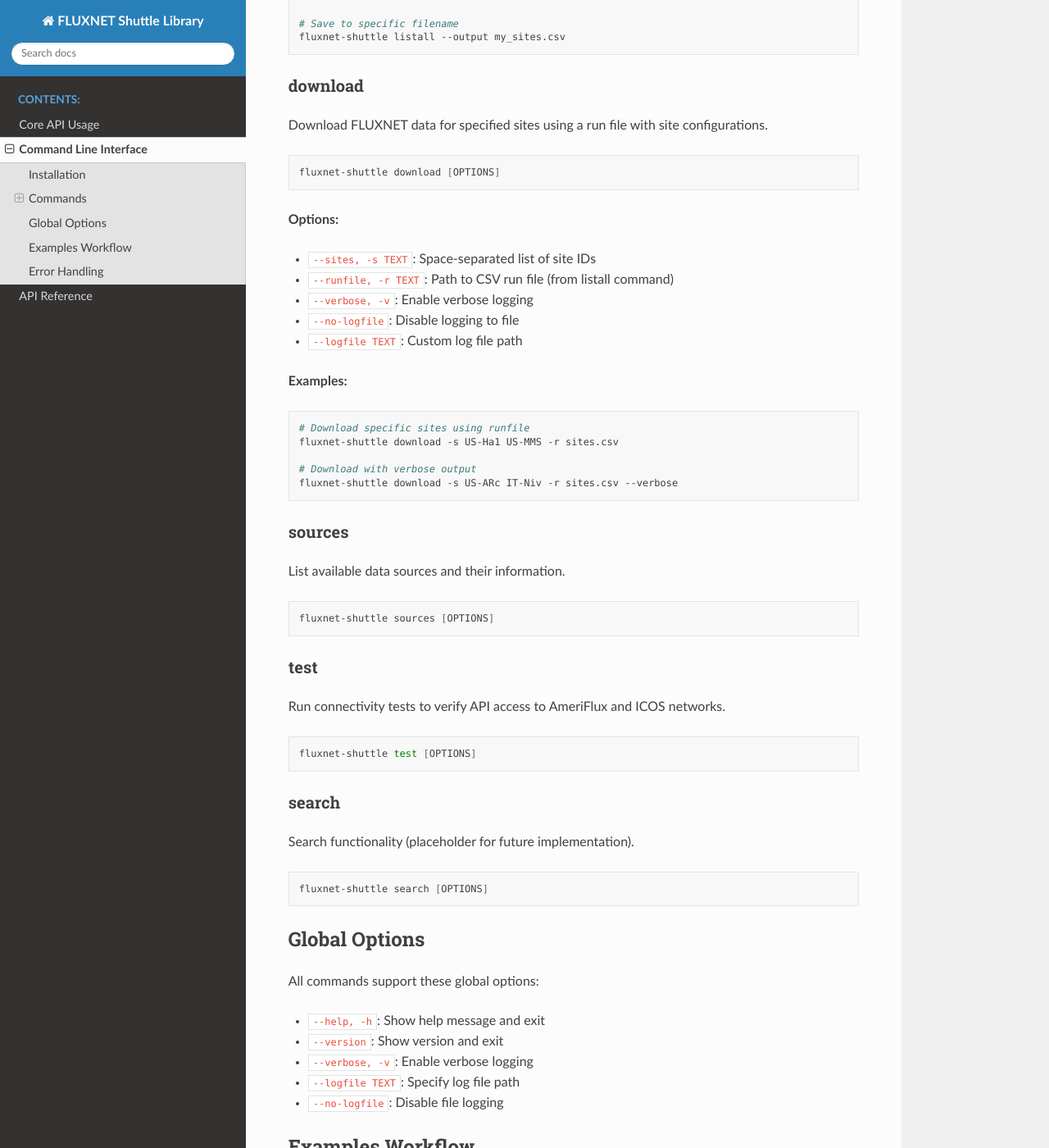
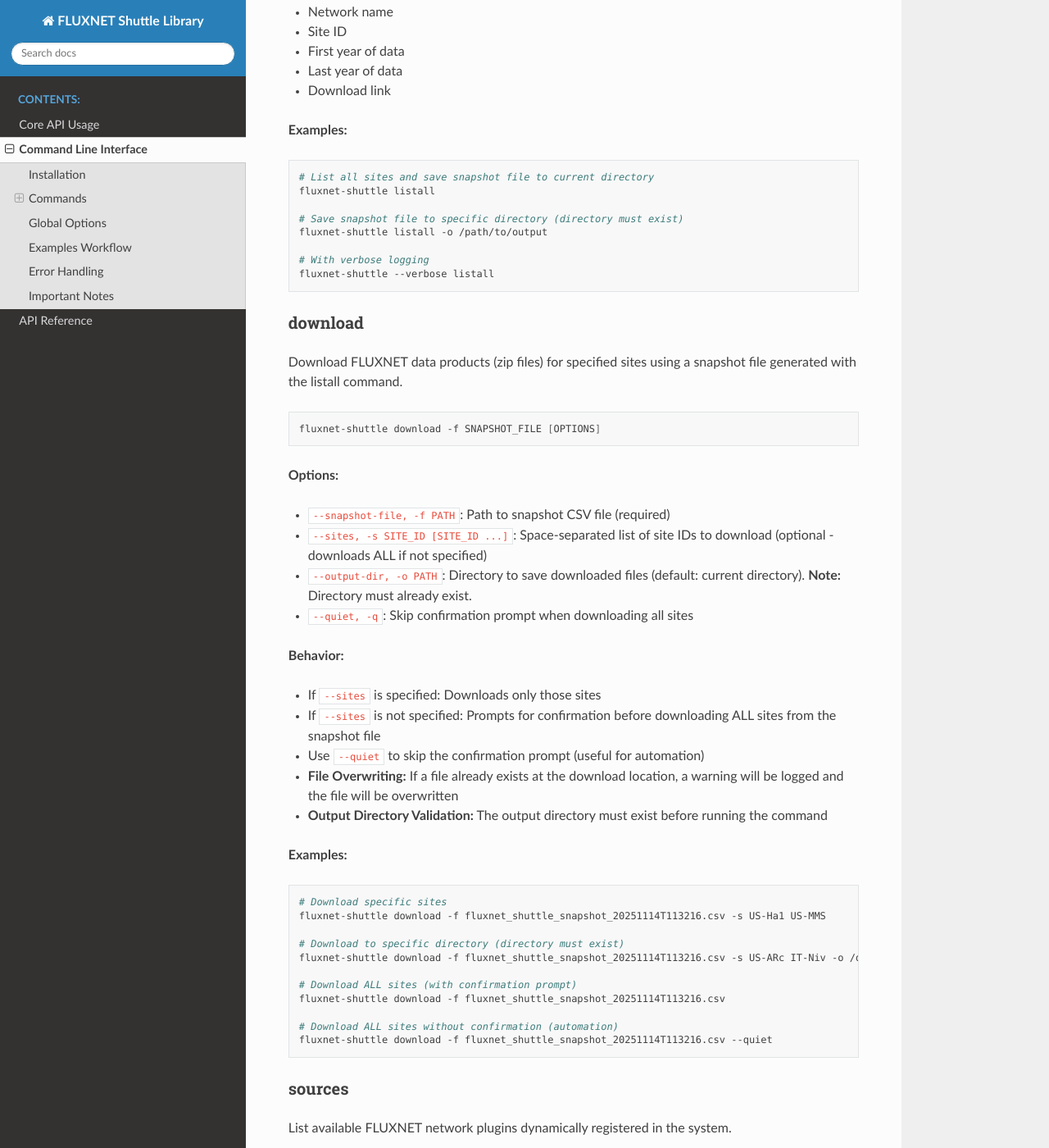
Before and after one commit to fluxnet/shuttle, a Sphinx documentation site: the page built from docs/cli.rst, in a window 1280 px wide and 1400 px high, scrolled down 904 px. Shown: the whole window at 82% size. Built offline with Sphinx 7.4.7 and the Read the Docs theme 3.1.0, drawn with Linux system fonts in a browser that asks for light colours; some of the changed text lies outside the part shown.

Commit message:
feat(cli): implement CLI MVP improvements for issue #15
Refactors the command-line interface with modern argparse subparsers and
adds critical features for better usability and automation.

Breaking Changes:
- Renamed --runfile/-r to --snapshot-file/-f for clarity
- Changed snapshot filename from data_availability_* to fluxnet_shuttle_snapshot_*
- Removed deprecated 'search' command

New Features:
- Added -o, --output-dir parameter to listall and download commands
- Added --quiet/-q flag to skip confirmation when downloading all sites
- Implemented confirmation prompt when downloading all sites (unless --quiet used)
- Added dynamic sources command using plugin registry
- Fixed --version to display actual package version
- Each command now has dedicated help via subparsers

CLI Changes:
- Migrated from single positional command to argparse subparsers
- listall: Added -o/--output-dir for specifying output directory
- download: Changed -r/--runfile to -f/--snapshot-file (required)
- download: Made -s/--sites optional (downloads ALL if omitted)
- download: Added -o/--output-dir for downloaded files
- download: Added --quiet/-q to skip download-all confirmation
- sources: Now dynamically queries plugin registry
- Removed: search command (deprecated)

API Changes:
- download() function now accepts optional site_ids parameter
- When site_ids is None/empty, downloads all sites from snapshot file
- Removed undocumented space-separated sites in single string handling

Implementation:
- Updated main.py with complete subparser refactor
- Updated shuttle.py to support output_dir in listall() and download()
- Added directory creation and write permission validation
- Version now uses importlib.metadata for dynamic version display

Documentation:
- Updated docs/cli.rst with complete new command syntax
- Updated docs/index.rst with current examples
- Updated README.md with new CLI options and examples
- Added workflow examples showing confirmation and --quiet usage
- Changed generic "snapshot.csv" references to timestamped format

Resolves #15

```diff
--- a/docs/cli.rst
+++ b/docs/cli.rst
@@ -19,7 +19,7 @@
 listall
 ~~~~~~~
 
-List all available FLUXNET datasets from AmeriFlux and ICOS networks.
+List all available FLUXNET datasets from AmeriFlux and ICOS networks. Creates a snapshot CSV file containing available site metadata and download links. The timestamp of the request is included in the filename.
 
 .. code-block:: bash
 
@@ -27,74 +27,92 @@
 
 **Options:**
 
-- ``--output, -o TEXT``: Output CSV filename (default: timestamped)
-- ``--verbose, -v``: Enable verbose logging
-- ``--no-logfile``: Disable logging to file
-- ``--logfile TEXT``: Custom log file path
+- ``--output-dir, -o PATH``: Directory to save the snapshot file (default: current directory). **Note:** Directory must already exist.
+
+**Output:**
+
+Creates a file named ``fluxnet_shuttle_snapshot_YYYYMMDDTHHMMSS.csv`` containing:
+
+- Network name
+- Site ID
+- First year of data
+- Last year of data
+- Download link
 
 **Examples:**
 
 .. code-block:: bash
 
-    # List all sites and save to timestamped CSV
-    fluxnet-shuttle listall --verbose
+    # List all sites and save snapshot file to current directory
+    fluxnet-shuttle listall
 
-    # Save to specific filename
-    fluxnet-shuttle listall --output my_sites.csv
+    # Save snapshot file to specific directory (directory must exist)
+    fluxnet-shuttle listall -o /path/to/output
+
+    # With verbose logging
+    fluxnet-shuttle --verbose listall
 
 download
 ~~~~~~~~
 
-Download FLUXNET data for specified sites using a run file with site configurations.
+Download FLUXNET data products (zip files) for specified sites using a snapshot file generated with the listall command.
 
 .. code-block:: bash
 
-    fluxnet-shuttle download [OPTIONS]
+    fluxnet-shuttle download -f SNAPSHOT_FILE [OPTIONS]
 
 **Options:**
 
-- ``--sites, -s TEXT``: Space-separated list of site IDs
-- ``--runfile, -r TEXT``: Path to CSV run file (from listall command)
-- ``--verbose, -v``: Enable verbose logging
-- ``--no-logfile``: Disable logging to file
-- ``--logfile TEXT``: Custom log file path
+- ``--snapshot-file, -f PATH``: Path to snapshot CSV file (required)
+- ``--sites, -s SITE_ID [SITE_ID ...]``: Space-separated list of site IDs to download (optional - downloads ALL if not specified)
+- ``--output-dir, -o PATH``: Directory to save downloaded files (default: current directory). **Note:** Directory must already exist.
+- ``--quiet, -q``: Skip confirmation prompt when downloading all sites
+
+**Behavior:**
+
+- If ``--sites`` is specified: Downloads only those sites
+- If ``--sites`` is not specified: Prompts for confirmation before downloading ALL sites from the snapshot file
+- Use ``--quiet`` to skip the confirmation prompt (useful for automation)
+- **File Overwriting:** If a file already exists at the download location, a warning will be logged and the file will be overwritten
+- **Output Directory Validation:** The output directory must exist before running the command
 
 **Examples:**
 
 .. code-block:: bash
 
-    # Download specific sites using runfile
-    fluxnet-shuttle download -s US-Ha1 US-MMS -r sites.csv
+    # Download specific sites
+    fluxnet-shuttle download -f fluxnet_shuttle_snapshot_20251114T113216.csv -s US-Ha1 US-MMS
 
-    # Download with verbose output
-    fluxnet-shuttle download -s US-ARc IT-Niv -r sites.csv --verbose
+    # Download to specific directory (directory must exist)
+    fluxnet-shuttle download -f fluxnet_shuttle_snapshot_20251114T113216.csv -s US-ARc IT-Niv -o /data/fluxnet
+
+    # Download ALL sites (with confirmation prompt)
+    fluxnet-shuttle download -f fluxnet_shuttle_snapshot_20251114T113216.csv
+
+    # Download ALL sites without confirmation (automation)
+    fluxnet-shuttle download -f fluxnet_shuttle_snapshot_20251114T113216.csv --quiet
 
 sources
 ~~~~~~~
 
-List available data sources and their information.
+List available FLUXNET network plugins dynamically registered in the system.
 
 .. code-block:: bash
 
-    fluxnet-shuttle sources [OPTIONS]
+    fluxnet-shuttle sources
 
-test
-~~~~
+**Output:**
 
-Run connectivity tests to verify API access to AmeriFlux and ICOS networks.
+Displays all registered network plugins with their display names and identifiers.
+
+**Example:**
 
 .. code-block:: bash
 
-    fluxnet-shuttle test [OPTIONS]
-
-search
-~~~~~~
-
-Search functionality (placeholder for future implementation).
-
-.. code-block:: bash
-
-    fluxnet-shuttle search [OPTIONS]
+    fluxnet-shuttle sources
+    # Output:
+    #   - AmeriFlux (ameriflux)
+    #   - ICOS (icos)
 
 Global Options
 --------------
@@ -114,20 +132,34 @@
 
 .. code-block:: bash
 
-    # Step 1: Discover available data
-    fluxnet-shuttle listall --verbose
+    # Step 1: Check available network plugins
+    fluxnet-shuttle sources
 
-    # Step 2: Review the CSV file (external step)
-    # Open sites.csv and identify sites of interest
+    # Step 2: Create directories for snapshots and downloads
+    mkdir /data/snapshots /data/fluxnet
 
-    # Step 3: Download specific sites
+    # Step 3: Discover available data and create snapshot
+    fluxnet-shuttle --verbose listall -o /data/snapshots
+
+    # Step 4: Review the snapshot file (external step)
+    # Open fluxnet_shuttle_snapshot_YYYYMMDDTHHMMSS.csv and identify sites of interest
+
+    # Step 5: Download specific sites
+    fluxnet-shuttle --verbose download \
+      -f /data/snapshots/fluxnet_shuttle_snapshot_YYYYMMDDTHHMMSS.csv \
+      -s US-ARc IT-Niv DE-Tha \
+      -o /data/fluxnet
+
+    # Alternative: Download all sites (with confirmation)
     fluxnet-shuttle download \
-      -r data_availability_YYYYMMDDTHHMMSS.csv  \
-      -s US-ARc IT-Niv DE-Tha \
-      --verbose
+      -f /data/snapshots/fluxnet_shuttle_snapshot_YYYYMMDDTHHMMSS.csv \
+      -o /data/fluxnet
 
-    # Step 4: Test connectivity if needed
-    fluxnet-shuttle test --verbose
+    # Alternative: Download all sites without confirmation (automation)
+    fluxnet-shuttle download \
+      -f /data/snapshots/fluxnet_shuttle_snapshot_YYYYMMDDTHHMMSS.csv \
+      -o /data/fluxnet \
+      --quiet
 
 Error Handling
 --------------
@@ -139,5 +171,25 @@
 - Network connectivity problems
 - File not found errors
 - Invalid CSV format
+- Output directory does not exist
+- Output directory is not writable
+- Output path is a file instead of a directory
 
 All errors are logged and return appropriate exit codes for use in scripts.
+
+Important Notes
+---------------
+
+**Output Directory Requirements:**
+
+- The output directory specified with ``-o`` or ``--output-dir`` must already exist
+- The CLI will **not** automatically create directories
+- Users must create directories before running commands
+- If the output directory does not exist, the command will fail with an error message
+
+**File Overwriting:**
+
+- When downloading files, if a file with the same name already exists, it will be overwritten
+- A warning message will be logged when overwriting occurs
+- No confirmation is required for individual file overwrites
+- To avoid losing data, ensure you use unique output directories or backup existing files
```
Also changed, not shown: README.md (+13 -4 lines), docs/index.rst (+10 -7 lines), 4 other files.
